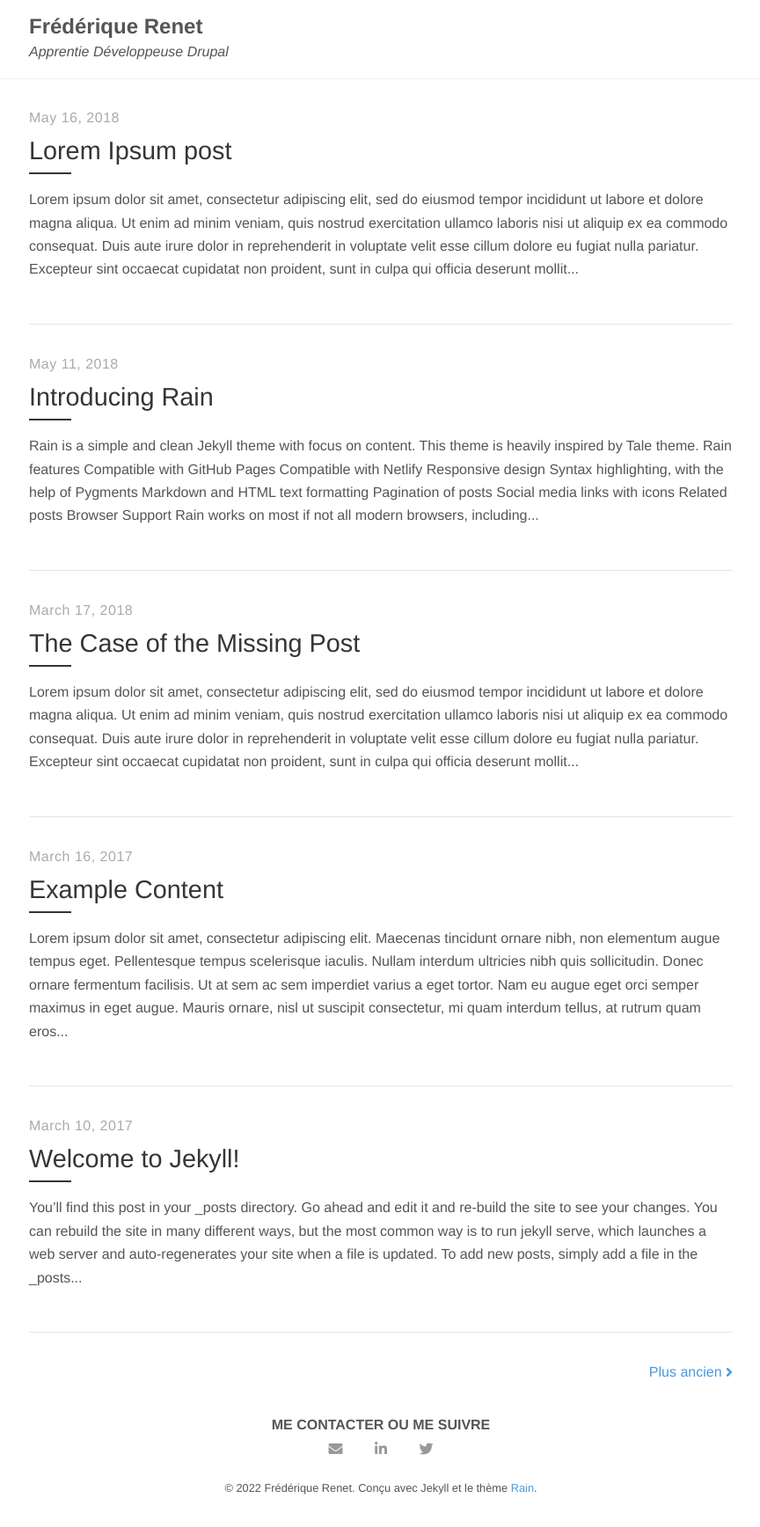
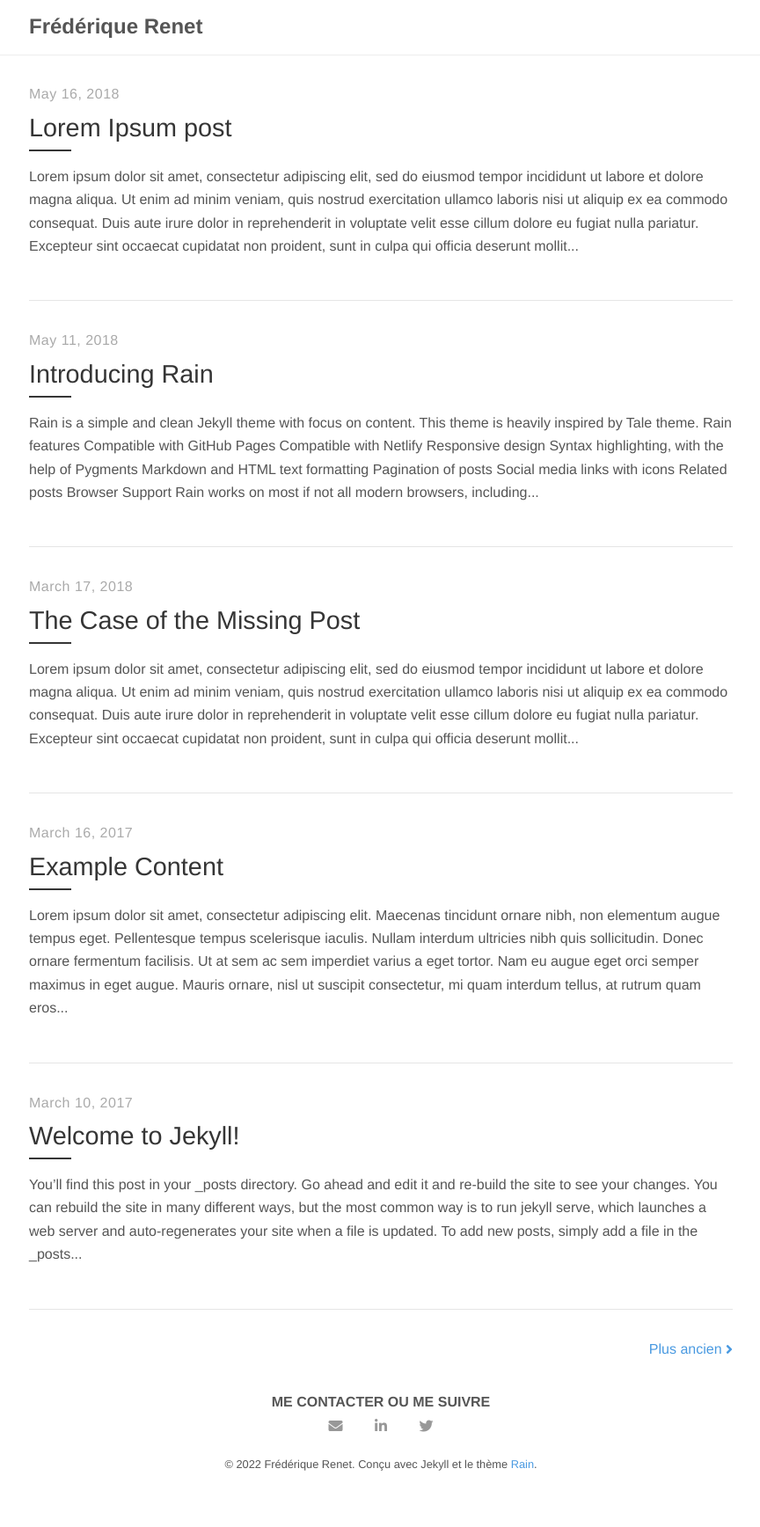
Before and after one commit to frederiquerenet/frederiquerenet.github.io, a Jekyll site: the page built from index.html, in a window 1280 px wide. Shown: the whole page at 88% size, without its empty margins (207-1071 px from the left). Built offline with Jekyll 4.4.1, drawn with Linux system fonts in a browser that asks for light colours; nearby versions of some CDN libraries; the list of posts is cut into pages by our own code; after the commit the page ends 1710 px from its top, so only the background shows below that.

Commit message:
update default

```diff
--- a/_layouts/default.html
+++ b/_layouts/default.html
@@ -8,7 +8,7 @@
     <div class="nav-container">
       <a href="{{ site.baseurl }}/">
         <h2 class="nav-title">{{ site.title }}</h2>
-        <p class="tagline">Apprentie Développeuse Drupal</p>
+        <p class="tagline"></p>
       </a>
       <!-- (pages de sites web)
       <ul class="nav-social-icons">
```
